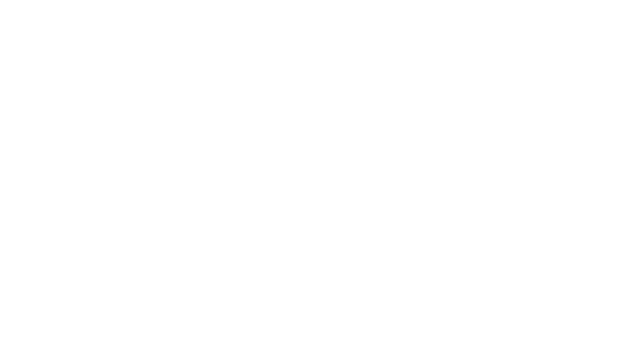
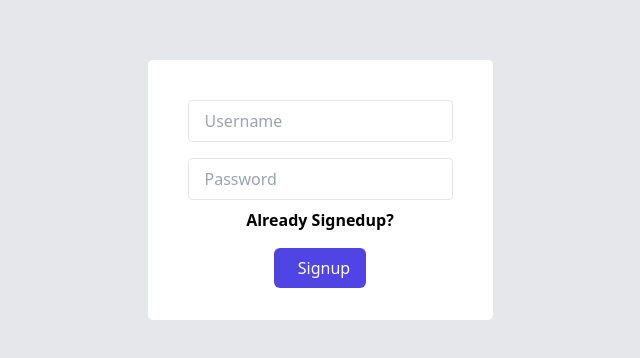
Before and after one commit to abhinavv016/Brainly-practice, a React (Vite) app in the folder brainly-frontend/: page / in a window 1280 px wide. Before the commit this address had no page. Shown: the part 210-568 px from the top of the page, without its empty margins (320-960 px from the left). Built offline with nearby package versions, Linux system fonts and the light colour scheme.

Commit message:
minor errors updated

```diff
--- a/brainly-frontend/src/App.tsx
+++ b/brainly-frontend/src/App.tsx
@@ -14,6 +14,7 @@ function App() {
         <Route path="/signup" element={<Signup/>}/>
         <Route path="/signin" element={<Signin/>}/>
         <Route path="/dashboard" element={<Dashboard/>}/>
+        <Route path="" element={<Signup/>}/>
         <Route path="/share/:shareId" element={<SharePage/>}/>
         <Route path="/universe" element={<Dashboard/>}/>
         <Route path="/youtube" element={<YoutubePage/>}/>
```
